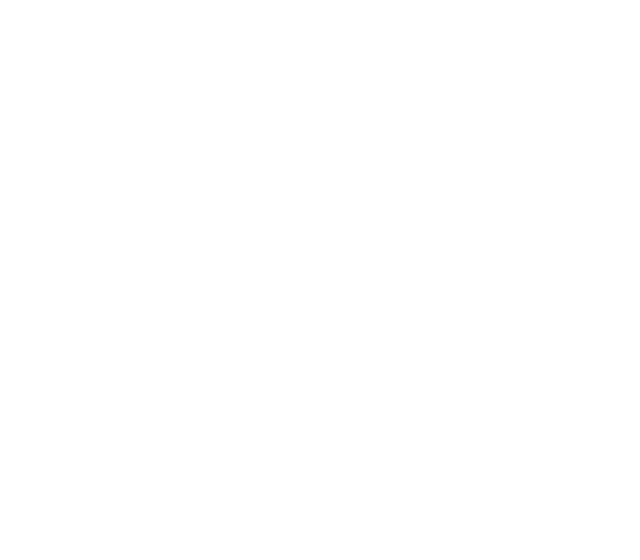
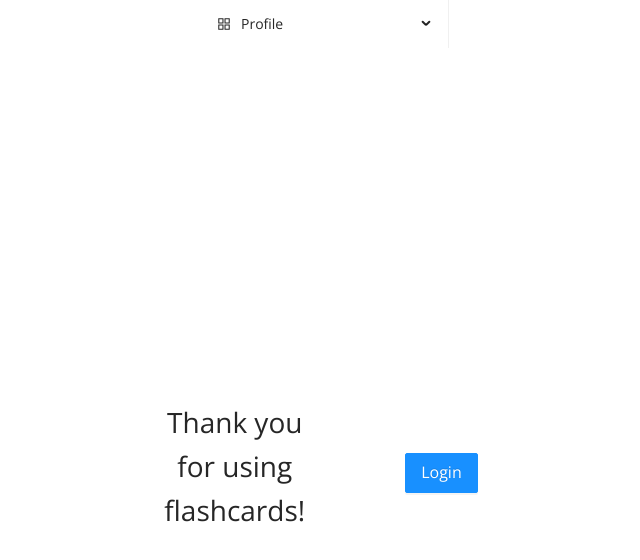
Before and after one commit to Tristen-Janzen/Flashcards, a React (Create React App) app in the folder src/client/: page /logout in a window 1280 px wide. Shown: the top 560 px of the page, without its empty margins (319-959 px from the left). Built offline with nearby package versions, Linux system fonts and the light colour scheme.

Commit message:
Made a Choice component, a logout component, and added a logout bar.
The choice component is for between login and view/managing, the logout component simply says thank you for using it and offers a login button. The logout bar simply takes you to the logout page.

```diff
--- a/src/client/src/App.css
+++ b/src/client/src/App.css
@@ -93,3 +93,14 @@
   gap: 1rem;
   grid-template-columns: repeat(auto-fill, minmax(200px,1fr));
 }
+
+
+.choicePage{
+  display: flex;
+  justify-content:center;
+  align-items:center;
+  position:absolute;
+  top:50%;
+  left:50%;
+  right:50%;
+}
--- /dev/null
+++ b/src/client/src/components/Choice.jsx
@@ -0,0 +1,43 @@
+import React, { Component } from 'react';
+import {Button, Space} from 'antd';
+import { withRouter} from 'react-router-dom';
+import '../antd.css';
+
+
+class Choice extends Component {
+    constructor(props) {
+        super(props)
+        this.state = {
+            user_id: 1
+        }
+        {/*  set user_id in state to this.props.location.state once Roger gets login working  */}
+        console.log(this.props.location.state)
+        this.onClickView = this.onClickView.bind(this);
+        this.onClickManage = this.onClickManage.bind(this);
+    }
+    onClickView(record){
+        console.log('User chose to view.')
+        this.props.history.push({pathname:`/view`,state: record
+    })
+    }
+    onClickManage(record){
+        console.log('User chose to manage.')
+        this.props.history.push({pathname:`/manage`,state: record
+    })
+    }
+
+
+   render() {
+       return(
+            <div className="choicePage">
+                <Space size={100} >
+               <Button type="primary" size="large" onClick={() => this.onClickView(this.state.user_id)}>View</Button>
+
+               <Button type="primary" size="large" onClick={() => this.onClickManage(this.state.user_id)} >Manage</Button>
+               </Space>
+            </div>
+       )
+   }
+}
+
+export default withRouter(Choice);
--- /dev/null
+++ b/src/client/src/components/Logout.jsx
@@ -0,0 +1,31 @@
+import React, { Component } from 'react';
+import {Button, Space} from 'antd';
+import { withRouter} from 'react-router-dom';
+import '../antd.css';
+
+
+class Logout extends Component {
+    constructor(props) {
+        super(props)
+        this.onClickLogin = this.onClickLogin.bind(this);
+    }
+    onClickLogin(){
+        console.log('User chose to login.')
+        this.props.history.push({pathname:`/`
+    })
+    }
+
+
+   render() {
+       return(
+            <div className="choicePage">
+                <Space size={100}>
+                <h1>Thank you for using flashcards!</h1>
+               <Button type="primary" size="large" onClick={() => this.onClickLogin()} >Login</Button>
+               </Space>
+            </div>
+       )
+   }
+}
+
+export default withRouter(Logout);
--- a/src/client/src/components/Manage.jsx
+++ b/src/client/src/components/Manage.jsx
@@ -26,7 +26,7 @@
     }
 
     refereshCards() {
-        FlashCardsService.retrieveUserCards(this.props.location.state.user_id)
+        FlashCardsService.retrieveUserCards(this.props.location.state)
         .then(
             response => {
                 this.setState({
@@ -56,7 +56,7 @@
 
     addCardClicked() {
         console.log('Add Card Clicked')
-        this.props.history.push(`/flashcards/create/${this.props.location.state.user_id}`)
+        this.props.history.push(`/flashcards/create/${this.props.location.state}`)
     }
 
    render() {
--- a/src/client/src/components/Router.jsx
+++ b/src/client/src/components/Router.jsx
@@ -4,20 +4,46 @@
 import FlashcardEdit from './FlashcardEdit'
 import Manage from './Manage'
 import App from './App.jsx'
+import { withRouter} from 'react-router-dom';
 import ViewCardsComponent from './ViewCardsComponent.jsx'
+import Choice from './Choice'
+import Logout from './Logout'
+import {Menu} from 'antd'
+import {AppstoreOutlined} from '@ant-design/icons';
+const { SubMenu } = Menu;
 
 class RouterComponent extends Component {
+    handleClick(){
+        window.location.href = "http://localhost:3000/logout";
+      };
    render() {
+       let record = 1;
        return(
            <div>
             <Router>
+            <Menu
+                onClick={this.handleClick}
+                style={{ width: 256 }}
+                mode="inline">
+
+<SubMenu key="sub1" icon={<AppstoreOutlined />} title="Profile">
+          <Menu.Item key="5">Logout</Menu.Item>
+ </SubMenu>
+
+
+
+
+
+                </Menu>
+
                     <Switch>
                         <Route exact path="/"><App/></Route>
-                        <Route exact path="/manage"><Manage to={{state:{user_id:1}}}/></Route>
+                        <Route exact path="/manage"><Manage /></Route>
+                        <Route exact path="/choice"><Choice to={{state: record}} /></Route>
                         <Route exact path="/view"><ViewCardsComponent/></Route>
                         <Route exact path="/flashcards/edit/:id" component={FlashcardEdit} />
                         <Route exact path="/flashcards/create/:id" component={FlashcardCreate} />
-                        <Route exact path="/logout"></Route>
+                        <Route exact path="/logout"><Logout/></Route>
                     </Switch>
             </ Router>
             </div>
```
